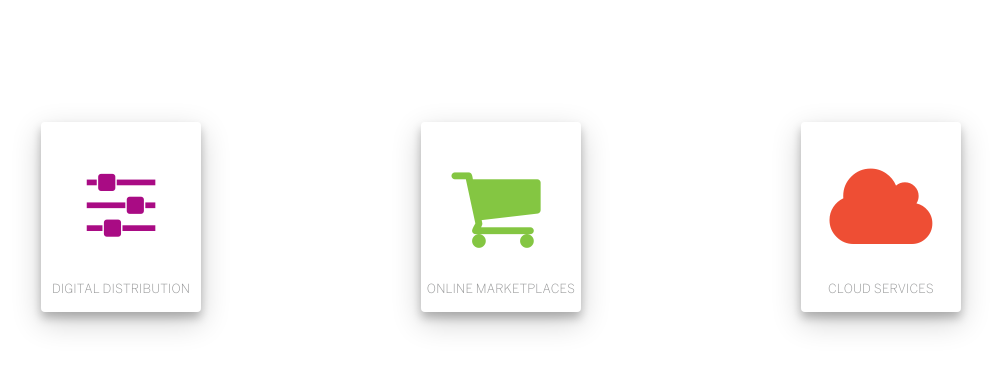
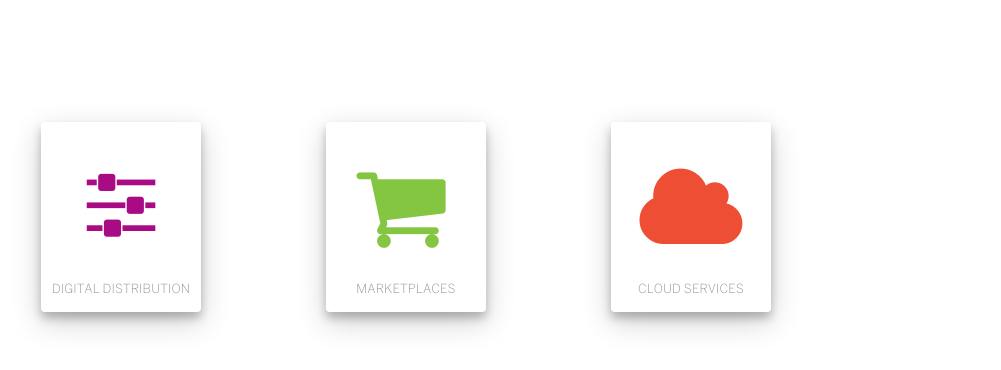
Before and after one commit to caleorourke/proof, a Jekyll site: the page built from markets.html, in a window 1280 px wide. Shown: the top 370 px of the page, without its empty margins (44-1045 px from the left). Built offline with Jekyll 4.4.1, drawn with Linux system fonts in a browser that asks for light colours; nearby versions of some CDN libraries; Markdown is read by kramdown in place of the engine named in the settings; the repository's description, which GitHub fills in, is left out.

Commit message:
Update portfolio-ten.html

```diff
--- a/_includes/partials/portfolio-ten.html
+++ b/_includes/partials/portfolio-ten.html
@@ -3,7 +3,7 @@
     <div class="col-md-12">
       <div class="row">
 
-        <div class="col-md-4">
+        <div class="col-md-3">
           <div>
             <span class="fa-stack icon-large">
               <i class="fa fa-circle fa-stack-2x icon-transparent shadow"></i>
@@ -13,17 +13,17 @@
           </div>
         </div>
 
-        <div class="col-md-4">
+        <div class="col-md-3">
           <div>
             <span class="fa-stack icon-large">
               <i class="fa fa-circle fa-stack-2x icon-transparent shadow"></i>
               <i class="fa fa-shopping-cart fa-stack-1x icon-green"></i>
-              <h2 class="icon-caption u-text-center">Online Marketplaces</h2>
+              <h2 class="icon-caption u-text-center">Marketplaces</h2>
             </span>
           </div>
         </div>
 
-        <div class="col-md-4">
+        <div class="col-md-3">
           <div>
             <span class="fa-stack icon-large">
               <i class="fa fa-circle fa-stack-2x icon-transparent shadow"></i>
```
